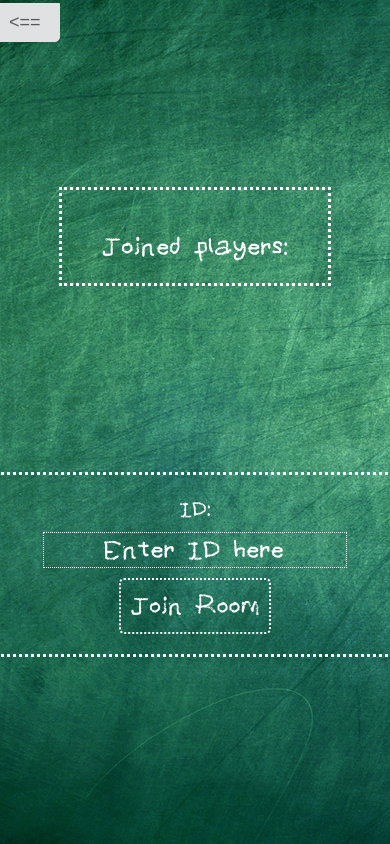
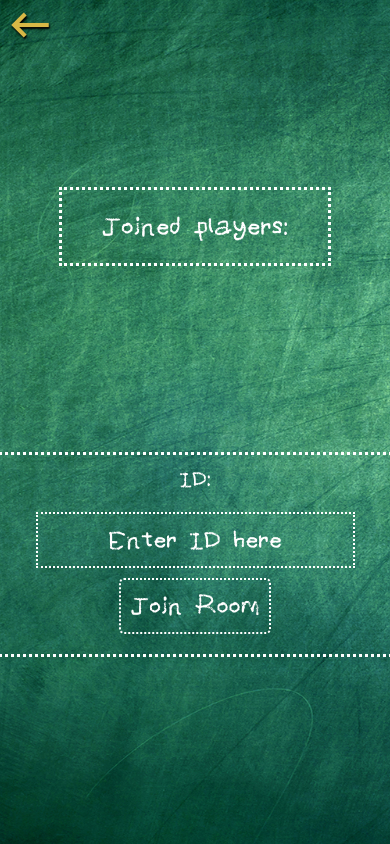
Before and after one commit to kristyanYochev/mathstick, a Flask app: page /join-room-page in a window 390 px wide. Run offline with Flask 2, Linux system fonts and the light colour scheme; the visitor is signed in with stand-in values (Sample User, id 1); parts of the project's set-up code (start-up, migrations or seed data) failed here and were passed over.

Commit message:
[Update] UI changes

```diff
--- a/static/css/CreateJoinRoom.css
+++ b/static/css/CreateJoinRoom.css
@@ -1,16 +1,6 @@
-@font-face {
-    font-family: blzee;
-    src: url("../fonts/blzee.ttf");
-}
-@font-face {
-    font-family: grafipaint;
-    src: url("../fonts/Grafipaint.ttf");
-}
-
 #controls, .create_room_wrapper > div:nth-child(2) > .navbar{
     padding-top:0px;
 }
-
 
 .create_room_wrapper{
     display:flex;
@@ -37,12 +27,12 @@
     overflow-y: auto;
 }
 
-#joined_players > *{
+#joined_players > *:not(:first-child){
     display:block;
     margin-top:20px;
 }
 
-.create_room_wrapper > div:nth-child(2){
+.create_room_wrapper > #controls{
     display:flex;
     flex-direction: column;
     justify-content: center;
@@ -50,20 +40,21 @@
     font-size:35px;
 }
 
-.create_room_wrapper > div:nth-child(2) > input{
+.create_room_wrapper > #controls > input{
     font-size:1.8rem;
     background-color: rgba(255,255,255,0)!important;
     border:2px dotted white;
     font-family: grafipaint;
     color:white;
     transition: 0.3s;
+    margin-top:10px;
 }
 
-.create_room_wrapper > div:nth-child(2) > input:hover{
+.create_room_wrapper > #controls > input:hover:not([type=text]){
     font-size:2rem;
 }
 
-.create_room_wrapper > div:nth-child(2) > *{
+.create_room_wrapper > #controls > *{
     padding:10px;
 }
 
@@ -94,11 +85,11 @@
     text-align: center;
 }
 
-@media only screen and (max-height: 425px){
+@media only screen and (max-height: 425px) and not (max-width:425px){
     .create_room_wrapper{
         flex-direction: row!important;
     }
-    .create_room_wrapper > div:nth-child(2){
+    .create_room_wrapper > #controls{
         font-size:25px!important;
     }
     #joined_players{
@@ -110,7 +101,7 @@
     .create_room_wrapper{
         flex-direction: column;
     }
-    .create_room_wrapper > div:nth-child(2){
+    .create_room_wrapper > #controls{
         font-size:25px;
     }
     #joined_players{
--- a/static/css/index.css
+++ b/static/css/index.css
@@ -13,7 +13,10 @@ a{
     color:#000;
     cursor: pointer;
 }
-
+@font-face {
+    font-family: grafipaint;
+    src: url("../fonts/Grafipaint.ttf");
+}
 .game_layout{
     display:flex;
     flex-direction: column;
@@ -40,14 +43,15 @@ a{
     width: 100%;
     height:44px;
     top:0;
-    right:0;
 }
 
 .navbar > .back{
-
-    border-top-left-radius: 0;
-    border-top-right-radius: 0;
-    border-bottom-left-radius: 0;
+    background-color: transparent;
+    border:0;
+    padding:5px 0 0 5px!important;
+    color:#D8B846;
+    font-size:50px;
+    text-shadow: 1px 2px 2px #000;
 }
 
 .navbar > img{
@@ -66,6 +70,7 @@ a{
     right:0;
     margin-right:20px;
     cursor: pointer;
+    user-select: none;
 }
 
 #game > canvas{
@@ -98,8 +103,6 @@ a{
 .index_layout > *:hover{
     transform: scale(1.1);
 }
-
-
 
 #logo{
     border:0!important;
@@ -139,7 +142,7 @@ a{
 }
 
 @media screen and (max-width: 600px){
-    #content > .navbar{
+    .navbar_index{
         margin-bottom:10px;
         bottom:0;
         top:initial;
@@ -179,10 +182,15 @@ a{
         display:block;
         position:absolute;
         z-index: 1;
+        border:0;
+        color:#D8B846;
+        font-size: 50px;
         bottom:0;
-        border-radius: 0;
-        border-top-right-radius: 5px;
+        padding:0;
+        background-color: transparent;
+        text-shadow: 1px 2px 2px #000;
     }
+
     .game_layout{
         display:block;
         z-index: -1;
@@ -206,10 +214,11 @@ a{
         justify-content: space-evenly!important;
     }
     .index_layout > *{
+        margin-top:100px;
         font-size:1.2rem!important;
     }
     #logo{
-        width:350px!important;
+        width:450px!important;
         height:140px!important;
     }
 }
--- a/static/js/create_room.js
+++ b/static/js/create_room.js
@@ -52,7 +52,6 @@ function create_room()
             players = data.current_players
 
             var joined_players_element = document.getElementById('joined_players')
-            joined_players_element.innerHTML = ''
 
             for (var player of players)
             {
--- a/templates/JoinRoom.html
+++ b/templates/JoinRoom.html
@@ -5,23 +5,23 @@
         <meta name="viewport" content="width=device-width, initial-scale=1.0">
         <meta http-equiv="X-UA-Compatible" content="ie=edge">
         <!-- <link rel="stylesheet" type="text/css" href="../static/css/Drawer.css"> -->
-        <link rel="stylesheet" type="text/css" href="../static/css/index.css">
         <link rel="stylesheet" type="text/css" href="../static/css/TextField.css">
         <link rel="stylesheet" type="text/css" href="../static/css/Button.css">
         <link rel="stylesheet" type="text/css" href="../static/css/CreateJoinRoom.css">
+        <link rel="stylesheet" type="text/css" href="../static/css/index.css">
+        <link rel="stylesheet" href="https://fonts.googleapis.com/icon?family=Material+Icons">
         <title>Join Room</title>
     </head>
     <body>
+        <div class="navbar">
+            <i class="back button material-icons" onclick="location.href = '/settings'">keyboard_backspace</i>
+        </div>
         <div class="create_room_wrapper">
-
             <div id="joined_players">
                 <span>Joined players:</span>
             </div>
-            <div>
-                <div class="navbar">
-                    <input class="back button" type="button" value="<==" onclick="location.href = '/settings'">
-                </div>
-                ID: <span><input id="join_id" class="textfield" type="text" placeholder="Enter ID here" spellCheck="false"/></span>
+            <div id="controls">
+                <span>ID:</span><input id="join_id" class="textfield" type="text" placeholder="Enter ID here" spellCheck="false"/>
                 <input id="join_room" class="button" type="button" value="Join Room" onclick="join_room()"/>
             </div>
         </div>
```
Also changed, not shown: static/css/Sticks.css (+8 -22 lines), templates/CreateRoom.html (+7 -6 lines), templates/Sticks.html (+8 -6 lines), templates/game.html (+10 -9 lines), templates/index.html (+5 -5 lines).
